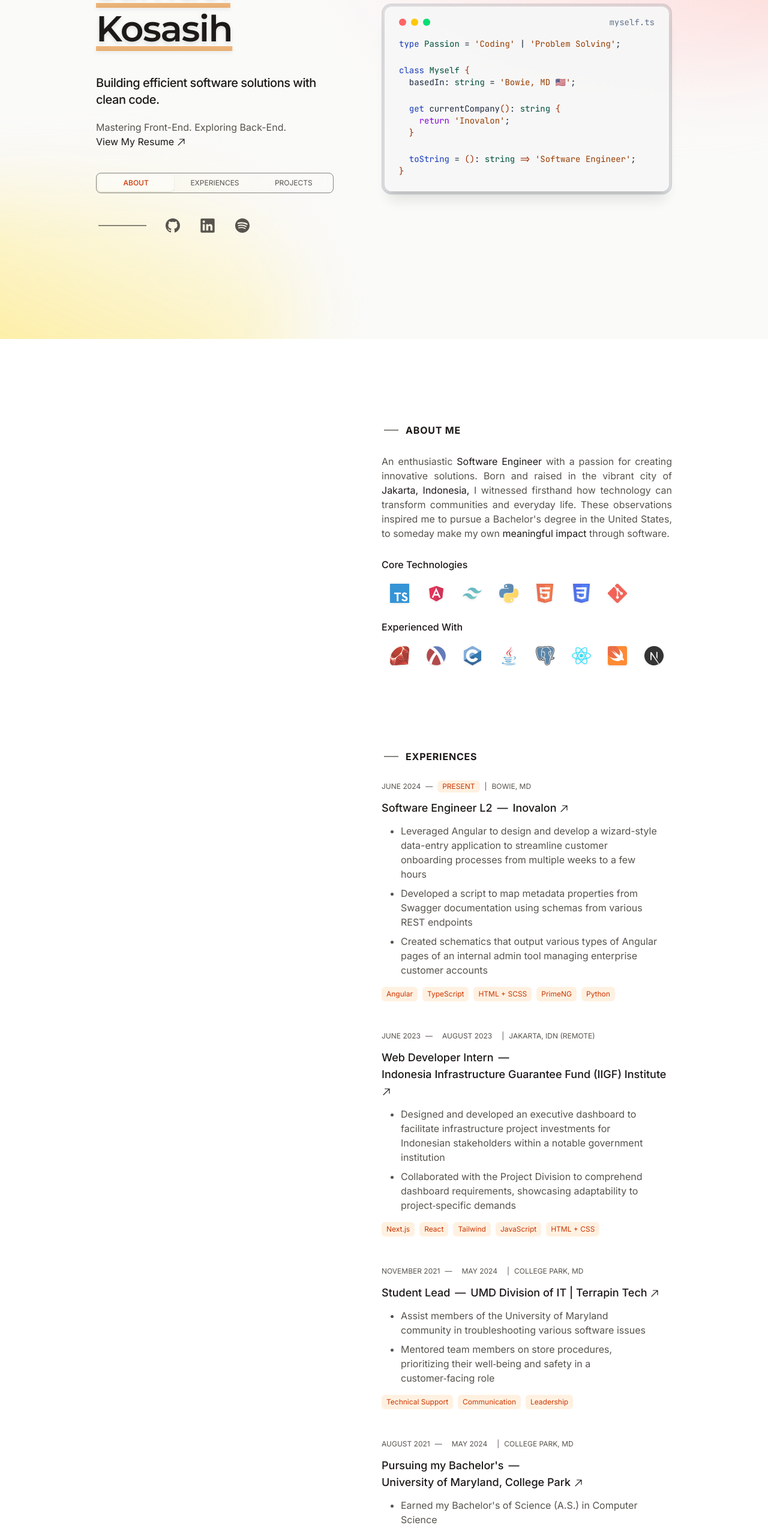
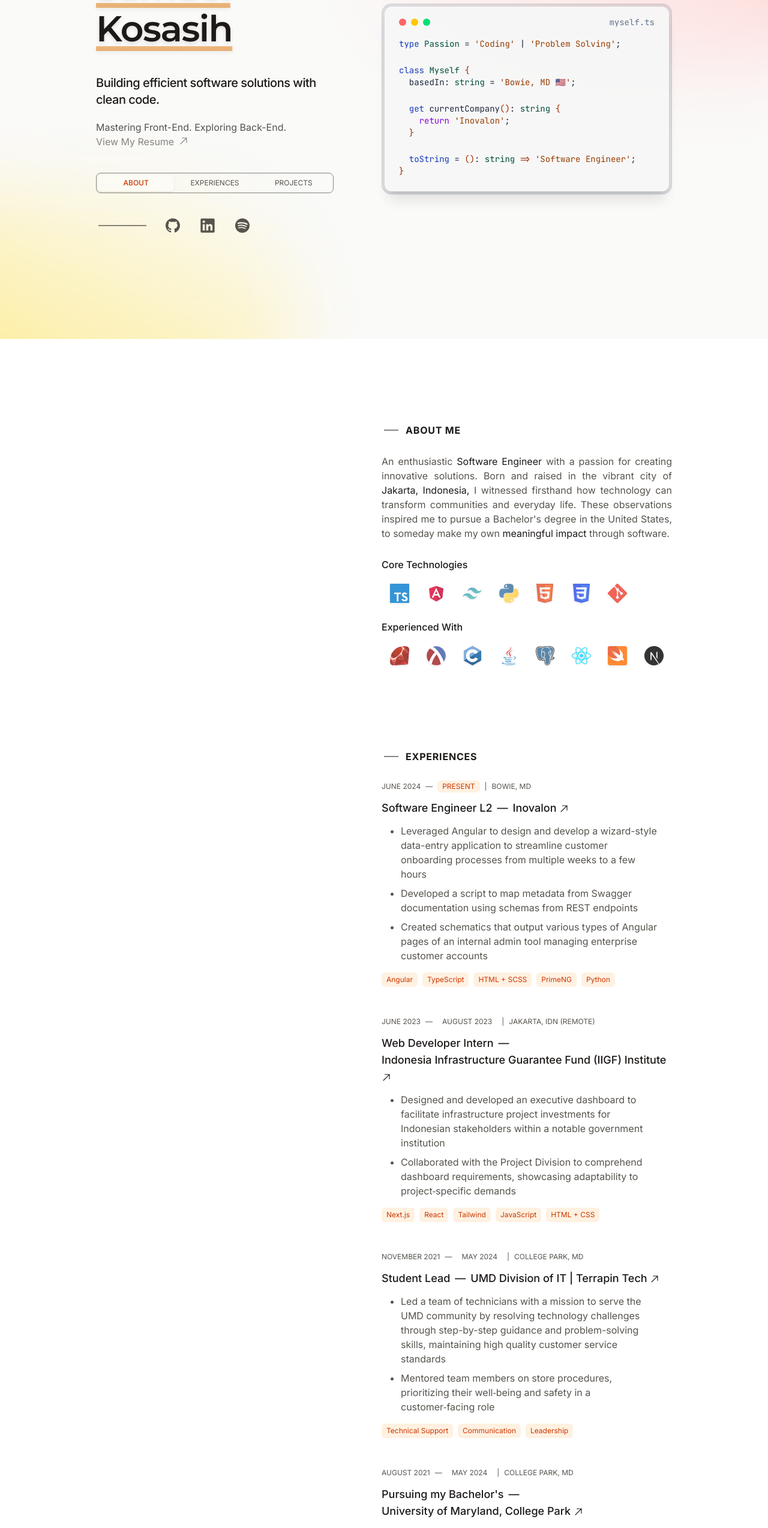
Before and after one commit to SamAdrn/samadrn-2.0, a Next.js app: page / in a window 1280 px wide. Shown: the part 235-2782 px from the top of the page at 60% size. Built offline with nearby package versions, Linux system fonts and the light colour scheme.

Commit message:
Improvements here and there

```diff
--- a/src/app/components/sections/about/AboutContainer.tsx
+++ b/src/app/components/sections/about/AboutContainer.tsx
@@ -35,6 +35,7 @@
                     alt={t('STR_ABOUT.TECH.ARIA.ICON_ALT', {
                         iconName: lang.name,
                     })}
+                    title={lang.name}
                     aria-describedby={`tech-icon-${lang.iconFile}-description`}
                 />
                 {/* SR for Icon Images */}
--- a/src/app/components/sections/hero/HeroContainer.tsx
+++ b/src/app/components/sections/hero/HeroContainer.tsx
@@ -5,7 +5,6 @@
 
 import NavigationBar from './NavigationBar';
 import SocialBar from './SocialBar';
-import { LinkButton } from '../../shared';
 
 import { useSplashAnimation } from '@/app/lib/contexts';
 import { entryContainer, fadeInFromLeft } from '@/app/lib/utils';
@@ -50,6 +49,7 @@
                 variants={fadeInFromLeft}
                 className="mx-10 md:mx-0"
             >
+                {/* Footnote Text */}
                 <span className="me-2 text-surface-half-light dark:text-surface-half-dark">
                     {t('STR_HERO.FOOTNOTE.1')}{' '}
                     <span className="hidden md:inline">
@@ -57,10 +57,39 @@
                     </span>
                 </span>
 
-                <LinkButton
-                    id="hero-view-resume-btn"
-                    label={t('STR_MISC.ACTION.VIEW_RESUME')}
-                />
+                {/* Footnote Resume Link */}
+                <a className="select-none cursor-pointer inline-flex items-center group opacity-70 hover:opacity-100">
+                    {/* Button Label */}
+                    <span
+                        className={
+                            'transition-colors text-surface-half-light dark:text-surface-half-dark ' +
+                            'group-hover:text-accent-light group-hover:dark:text-accent-dark'
+                        }
+                    >
+                        {t('STR_MISC.ACTION.VIEW_RESUME')}
+                    </span>
+
+                    {/* TR Arrow */}
+                    <svg
+                        xmlns="http://www.w3.org/2000/svg"
+                        fill="none"
+                        viewBox="0 0 24 24"
+                        strokeWidth={1.7}
+                        stroke="currentColor"
+                        className={
+                            'size-4 inline mb-0.5 ms-2 transition-all transform ' +
+                            'text-surface-half-light dark:text-surface-half-dark ' +
+                            'group-hover:translate-x-0.5 group-hover:-translate-y-0.5 ' +
+                            'group-hover:text-accent-light/80 group-hover:dark:text-accent-dark/80'
+                        }
+                    >
+                        <path
+                            strokeLinecap="round"
+                            strokeLinejoin="round"
+                            d="m4.5 19.5 15-15m0 0H8.25m11.25 0v11.25"
+                        />
+                    </svg>
+                </a>
             </motion.div>
 
             <div className="mt-5 w-full">
--- a/src/app/components/sections/project/ProjectContainer.tsx
+++ b/src/app/components/sections/project/ProjectContainer.tsx
@@ -150,7 +150,7 @@
             </ul>
 
             <div className="mt-10 lg:mt-14">
-                <button className="select-none cursor-pointer flex items-center group opacity-70 hover:opacity-100">
+                <a className="select-none cursor-pointer flex items-center group opacity-70 hover:opacity-100">
                     <span
                         className={
                             'hidden lg:inline h-[2px] w-20 ms-1 me-4 bg-surface-half-light/70 dark:bg-surface-half-dark ' +
@@ -164,7 +164,7 @@
                             'group-hover:text-accent-light group-hover:dark:text-accent-dark'
                         }
                     >
-                        View my GitHub Page
+                        {t('STR_MISC.ACTION.VIEW_GITHUB')}
                     </span>
 
                     {/* TR Arrow */}
@@ -187,7 +187,7 @@
                             d="m4.5 19.5 15-15m0 0H8.25m11.25 0v11.25"
                         />
                     </svg>
-                </button>
+                </a>
             </div>
         </SectionContainer>
     );
--- a/src/app/components/shared/LinkButton.tsx
+++ /dev/null
@@ -1,44 +0,0 @@
-'use client';
-
-interface LinkButtonProps {
-    id: string;
-    label: string;
-}
-
-/** A button that resembles a link */
-export default function LinkButton({ id, label }: LinkButtonProps) {
-    return (
-        <button id={id} className="select-none cursor-pointer inline group">
-            <span
-                id={`${id}-label`}
-                className={
-                    'inline transition-colors ' +
-                    'group-hover:text-accent-light group-hover:dark:text-accent-dark'
-                }
-            >
-                {label}
-            </span>
-
-            {/* TR Arrow */}
-            <svg
-                id={`${id}-arrow-svg`}
-                xmlns="http://www.w3.org/2000/svg"
-                fill="none"
-                viewBox="0 0 24 24"
-                strokeWidth={1.7}
-                stroke="currentColor"
-                className={
-                    'size-4 inline ms-1 mb-0.5 transition-all transform ' +
-                    'group-hover:translate-x-0.5 group-hover:-translate-y-0.5 ' +
-                    'group-hover:text-accent-light/80 group-hover:dark:text-accent-dark/80'
-                }
-            >
-                <path
-                    strokeLinecap="round"
-                    strokeLinejoin="round"
-                    d="m4.5 19.5 15-15m0 0H8.25m11.25 0v11.25"
-                />
-            </svg>
-        </button>
-    );
-}
--- a/src/app/components/shared/index.ts
+++ b/src/app/components/shared/index.ts
@@ -1,6 +1,5 @@
 export { default as Chip } from './Chip';
 export { default as LanguageSwitcher } from './LanguageSwitcher';
-export { default as LinkButton } from './LinkButton';
 export { default as Modal } from './Modal';
 export { default as SectionContainer } from './SectionContainer';
 export { default as Subheader } from './Subheader';
--- a/src/app/i18n/locales/en.json
+++ b/src/app/i18n/locales/en.json
@@ -38,7 +38,7 @@
                 "END": "",
                 "LOCATION": "Bowie, MD",
                 "POINT_1": "Leveraged Angular to design and develop a wizard-style data-entry application to streamline customer onboarding processes from multiple weeks to a few hours",
-                "POINT_2": "Developed a script to map metadata properties from Swagger documentation using schemas from various REST endpoints",
+                "POINT_2": "Developed a script to map metadata from Swagger documentation using schemas from REST endpoints",
                 "POINT_3": "Created schematics that output various types of Angular pages of an internal admin tool managing enterprise customer accounts"
             },
             "IIGF": {
@@ -56,7 +56,7 @@
                 "START": "November 2021",
                 "END": "May 2024",
                 "LOCATION": "College Park, MD",
-                "POINT_1": "Assist members of the University of Maryland community in troubleshooting various software issues",
+                "POINT_1": "Led a team of technicians with a mission to serve the UMD community by resolving technology challenges through step-by-step guidance and problem-solving skills, maintaining high quality customer service standards",
                 "POINT_2": "Mentored team members on store procedures, prioritizing their well‑being and safety in a customer‑facing role"
             },
             "BACHELORS": {
@@ -65,7 +65,7 @@
                 "START": "August 2021",
                 "END": "May 2024",
                 "LOCATION": "College Park, MD",
-                "POINT_1": "Earned my Bachelor's of Science (A.S.) in Computer Science",
+                "POINT_1": "Earned my Bachelor's of Science (B.S.) in Computer Science",
                 "POINT_2": "Part of the Dean's List: Fall 2022, Spring 2023, Fall 2023, Spring 2024"
             },
             "ASSOCIATES": {
@@ -74,7 +74,7 @@
                 "START": "September 2019",
                 "END": "June 2021",
                 "LOCATION": "Lynnwood, WA",
-                "POINT_1": "Earned my Associate's of Science (B.S.) in Computer Science",
+                "POINT_1": "Earned my Associate's of Science (A.S.) in Computer Science",
                 "POINT_2": "Earned a High School Diploma while taking college courses"
             }
         }
@@ -87,7 +87,7 @@
                 "DESCRIPTION": "Cross-Platform Automobile Data Application to search for vehicle specifications"
             },
             "UNITY": {
-                "DATE": "August 2023",
+                "DATE": "May 2023",
                 "DESCRIPTION": "Lifestyle iOS Application that gamifies walking & exploring your surroundings"
             },
             "TESTUDO_REVAMPED": {
@@ -110,7 +110,8 @@
     },
     "STR_MISC": {
         "ACTION": {
-            "VIEW_RESUME": "View My Resume"
+            "VIEW_RESUME": "View My Resume",
+            "VIEW_GITHUB": "View my GitHub Page"
         },
         "NAVIGATION": {
             "ABOUT": "About",
--- a/src/app/i18n/locales/id.json
+++ b/src/app/i18n/locales/id.json
@@ -65,7 +65,7 @@
                 "START": "August 2021",
                 "END": "May 2024",
                 "LOCATION": "College Park, MD",
-                "POINT_1": "Earned my Bachelor's of Science (A.S.) in Computer Science",
+                "POINT_1": "Earned my Bachelor's of Science (B.S.) in Computer Science",
                 "POINT_2": "Part of the Dean's List: Fall 2022, Spring 2023, Fall 2023, Spring 2024"
             },
             "ASSOCIATES": {
@@ -74,7 +74,7 @@
                 "START": "September 2019",
                 "END": "June 2021",
                 "LOCATION": "Lynnwood, WA",
-                "POINT_1": "Earned my Associate's of Science (B.S.) in Computer Science",
+                "POINT_1": "Earned my Associate's of Science (A.S.) in Computer Science",
                 "POINT_2": "Earned a High School Diploma while taking college courses"
             }
         }
@@ -87,7 +87,7 @@
                 "DESCRIPTION": "Cross-Platform Automobile Data Application to search for vehicle specifications"
             },
             "UNITY": {
-                "DATE": "August 2023",
+                "DATE": "May 2023",
                 "DESCRIPTION": "Lifestyle iOS Application that gamifies walking & exploring your surroundings"
             },
             "TESTUDO_REVAMPED": {
@@ -110,7 +110,8 @@
     },
     "STR_MISC": {
         "ACTION": {
-            "VIEW_RESUME": "View My Resume"
+            "VIEW_RESUME": "View My Resume",
+            "VIEW_GITHUB": "View my GitHub Page"
         },
         "NAVIGATION": {
             "ABOUT": "About",
```
